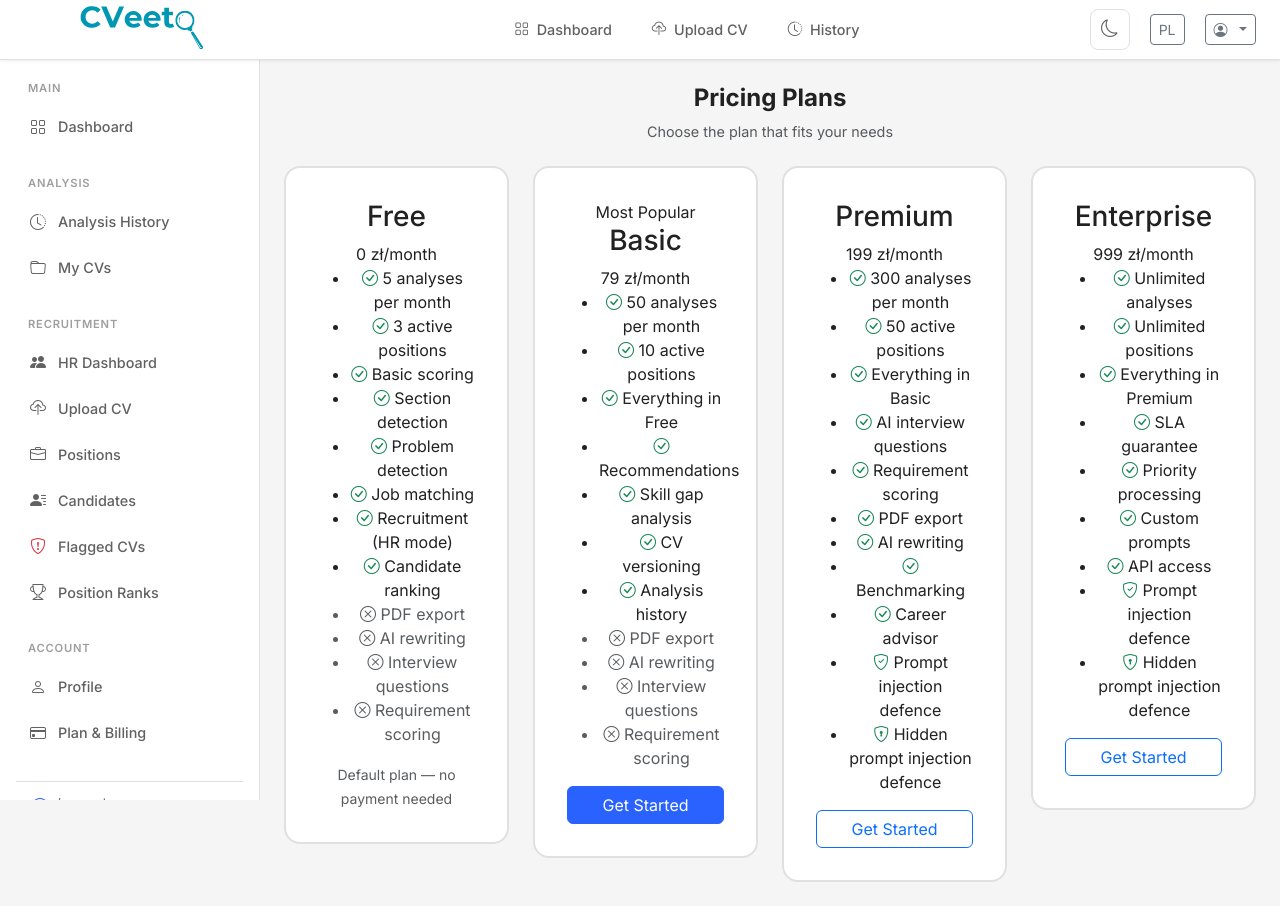
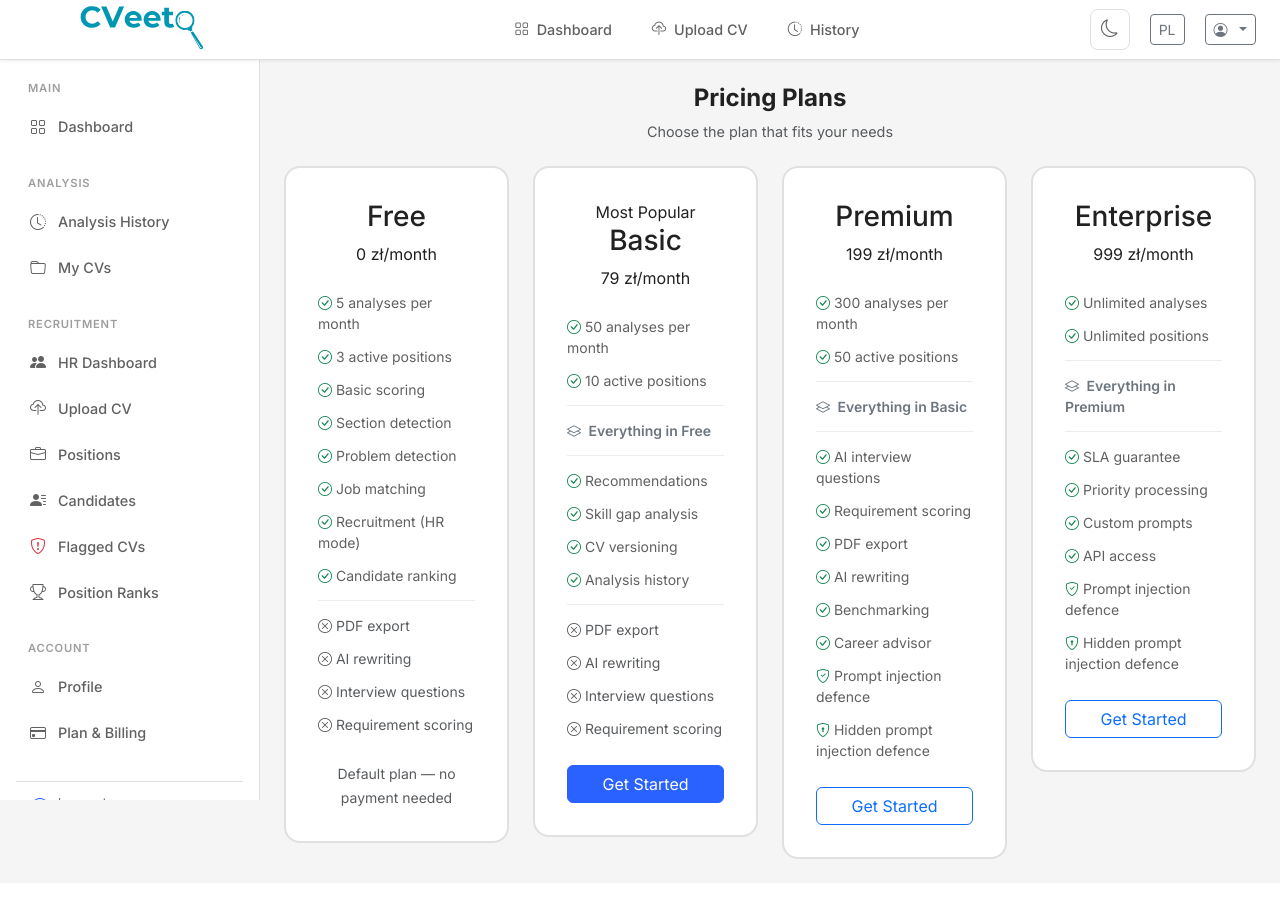
Before and after one commit to Kamilecky/cvanalyzer-CVtee, a Django app: page /billing/pricing/ in a window 1280 px wide. After the commit the page ends 859 px from the top, so only its background shows below. Run offline with Django 5.2, Linux system fonts and the light colour scheme; parts of the project's set-up code (start-up, migrations or seed data) failed here and were passed over; some libraries are stand-ins or nearby versions.

Commit message:
Pricing tiles fixes

```diff
--- a/static/css/style.css
+++ b/static/css/style.css
@@ -754,6 +754,30 @@ body {
     transition: all 0.3s;
 }
 
+.pricing-features {
+    list-style: none;
+    padding: 0;
+    margin: 20px 0;
+    text-align: left;
+}
+
+.pricing-features li {
+    padding: 6px 0;
+    font-size: 0.875rem;
+    color: var(--text-secondary);
+}
+
+.pricing-features li.pricing-divider {
+    padding: 0;
+    list-style: none;
+}
+
+.pricing-features li.pricing-divider hr {
+    border-color: var(--border-color);
+    opacity: 0.6;
+    margin: 4px 0;
+}
+
 .pricing-card:hover {
     box-shadow: var(--shadow-lg);
     transform: translateY(-4px);
--- a/templates/billing/pricing.html
+++ b/templates/billing/pricing.html
@@ -29,7 +29,7 @@
                 <div class="pricing-price">0 zł<span>/month</span></div>
             </div>
             <div class="pricing-body">
-                <ul class="pricing-features">
+                <ul class="pricing-features text-start">
                     <li><i class="bi bi-check-circle text-success"></i> 5 analyses per month</li>
                     <li><i class="bi bi-check-circle text-success"></i> 3 active positions</li>
                     <li><i class="bi bi-check-circle text-success"></i> Basic scoring</li>
@@ -38,6 +38,7 @@
                     <li><i class="bi bi-check-circle text-success"></i> Job matching</li>
                     <li><i class="bi bi-check-circle text-success"></i> Recruitment (HR mode)</li>
                     <li><i class="bi bi-check-circle text-success"></i> Candidate ranking</li>
+                    <li class="pricing-divider"><hr class="my-2"></li>
                     <li class="text-muted"><i class="bi bi-x-circle"></i> PDF export</li>
                     <li class="text-muted"><i class="bi bi-x-circle"></i> AI rewriting</li>
                     <li class="text-muted"><i class="bi bi-x-circle"></i> Interview questions</li>
@@ -61,14 +62,17 @@
                 <div class="pricing-price">79 zł<span>/month</span></div>
             </div>
             <div class="pricing-body">
-                <ul class="pricing-features">
+                <ul class="pricing-features text-start">
                     <li><i class="bi bi-check-circle text-success"></i> 50 analyses per month</li>
                     <li><i class="bi bi-check-circle text-success"></i> 10 active positions</li>
-                    <li><i class="bi bi-check-circle text-success"></i> Everything in Free</li>
+                    <li class="pricing-divider"><hr class="my-2"></li>
+                    <li class="fw-semibold text-secondary small"><i class="bi bi-layers me-1"></i> Everything in Free</li>
+                    <li class="pricing-divider"><hr class="my-2"></li>
                     <li><i class="bi bi-check-circle text-success"></i> Recommendations</li>
                     <li><i class="bi bi-check-circle text-success"></i> Skill gap analysis</li>
                     <li><i class="bi bi-check-circle text-success"></i> CV versioning</li>
                     <li><i class="bi bi-check-circle text-success"></i> Analysis history</li>
+                    <li class="pricing-divider"><hr class="my-2"></li>
                     <li class="text-muted"><i class="bi bi-x-circle"></i> PDF export</li>
                     <li class="text-muted"><i class="bi bi-x-circle"></i> AI rewriting</li>
                     <li class="text-muted"><i class="bi bi-x-circle"></i> Interview questions</li>
@@ -98,10 +102,12 @@
                 <div class="pricing-price">199 zł<span>/month</span></div>
             </div>
             <div class="pricing-body">
-                <ul class="pricing-features">
+                <ul class="pricing-features text-start">
                     <li><i class="bi bi-check-circle text-success"></i> 300 analyses per month</li>
                     <li><i class="bi bi-check-circle text-success"></i> 50 active positions</li>
-                    <li><i class="bi bi-check-circle text-success"></i> Everything in Basic</li>
+                    <li class="pricing-divider"><hr class="my-2"></li>
+                    <li class="fw-semibold text-secondary small"><i class="bi bi-layers me-1"></i> Everything in Basic</li>
+                    <li class="pricing-divider"><hr class="my-2"></li>
                     <li><i class="bi bi-check-circle text-success"></i> AI interview questions</li>
                     <li><i class="bi bi-check-circle text-success"></i> Requirement scoring</li>
                     <li><i class="bi bi-check-circle text-success"></i> PDF export</li>
@@ -135,10 +141,12 @@
                 <div class="pricing-price">999 zł<span>/month</span></div>
             </div>
             <div class="pricing-body">
-                <ul class="pricing-features">
+                <ul class="pricing-features text-start">
                     <li><i class="bi bi-check-circle text-success"></i> Unlimited analyses</li>
                     <li><i class="bi bi-check-circle text-success"></i> Unlimited positions</li>
-                    <li><i class="bi bi-check-circle text-success"></i> Everything in Premium</li>
+                    <li class="pricing-divider"><hr class="my-2"></li>
+                    <li class="fw-semibold text-secondary small"><i class="bi bi-layers me-1"></i> Everything in Premium</li>
+                    <li class="pricing-divider"><hr class="my-2"></li>
                     <li><i class="bi bi-check-circle text-success"></i> SLA guarantee</li>
                     <li><i class="bi bi-check-circle text-success"></i> Priority processing</li>
                     <li><i class="bi bi-check-circle text-success"></i> Custom prompts</li>
```
